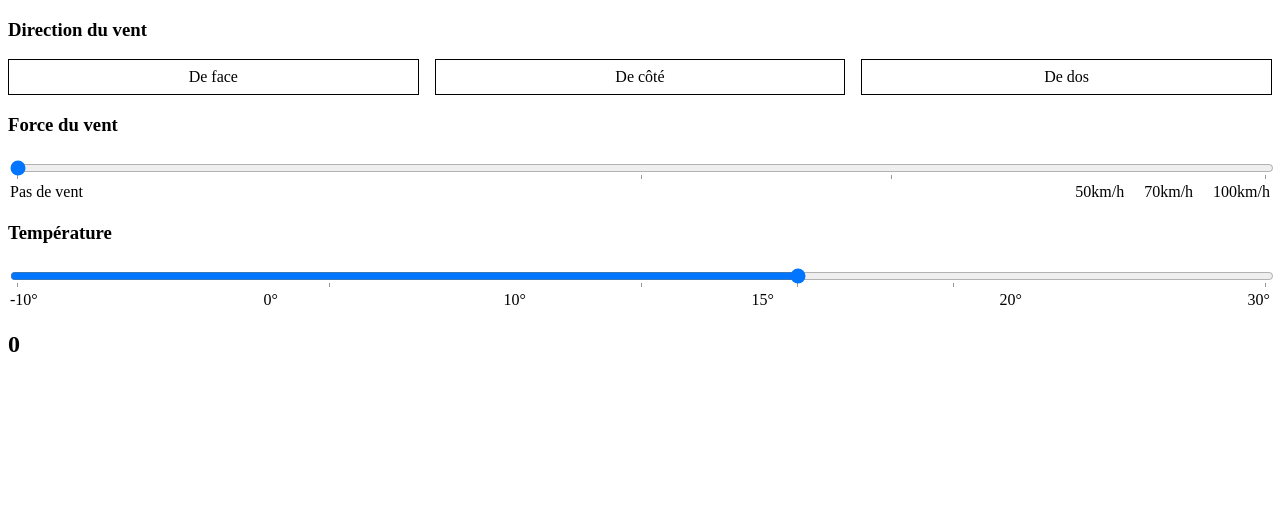
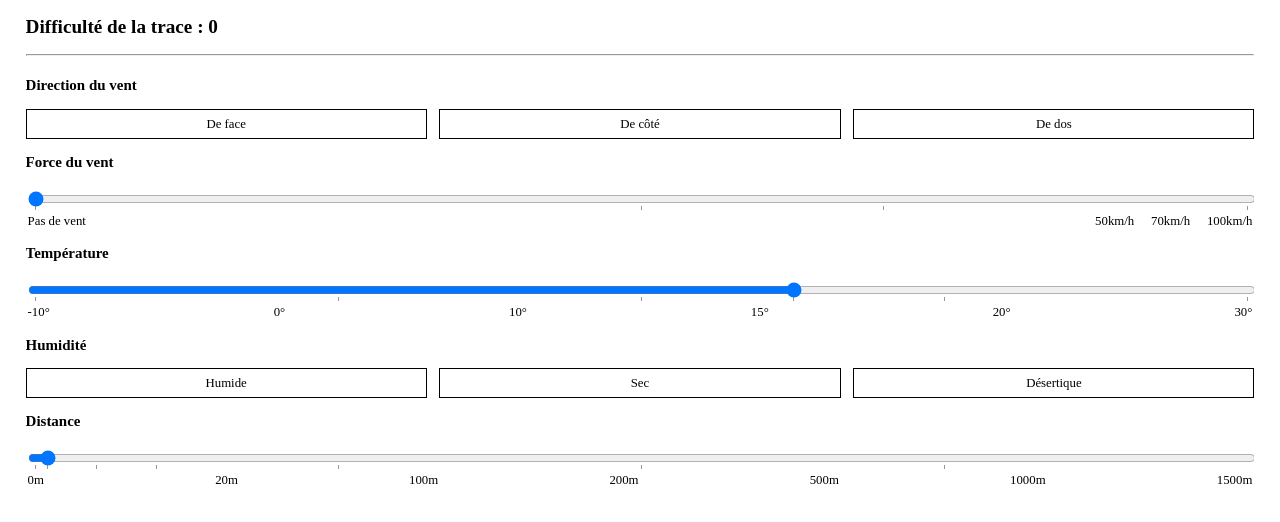
Before and after one commit to KevinLanvin/Mantrailing, a SvelteKit app: page / in a window 1280 px wide. Shown: the top 522 px of the page. Built offline with nearby package versions, Linux system fonts and the light colour scheme.

Commit message:
Add distance and moisture

```diff
--- a/src/app.html
+++ b/src/app.html
@@ -10,3 +10,16 @@
 		<div style="display: contents">%sveltekit.body%</div>
 	</body>
 </html>
+
+<style>
+	* {
+		overflow: hidden;
+	}
+	body {
+		width: 100vw;
+		margin: 0;
+		padding: 0 2em;
+		box-sizing: border-box;
+		font-size: 0.8em;
+	}
+</style>
--- a/src/calculators.js
+++ b/src/calculators.js
@@ -9,3 +9,14 @@ export const getTemperatureScore = ($data, $options) => {
 	);
 	return $data?.temperature?.[temperature] ?? 0;
 };
+
+export const getMoistureScore = ($data, $options) => {
+	return $data?.moisture?.[$options.moisture] ?? 0;
+};
+
+export const getDistanceScore = ($data, $options) => {
+	const distance =
+		[20, 100, 200, 500, 1000, 1500].find((distance) => $options.distance <= distance) || 1500;
+	console.log($options.distance, distance);
+	return $data?.distance?.[distance]?.value ?? 0;
+};
--- /dev/null
+++ b/src/components/DistancePicker.svelte
@@ -0,0 +1,62 @@
+<script>
+	import { options } from '../store';
+	import { onMount } from 'svelte';
+
+	onMount(() =>
+		options.update((state) => {
+			return {
+				...state,
+				distance: 20
+			};
+		})
+	);
+	// @ts-ignore
+	const handleDistanceChange = (event) => {
+		options.update((state) => {
+			return {
+				...state,
+				distance: event.target.value
+			};
+		});
+	};
+</script>
+
+<div class="distancePicker">
+	<h3>
+		<label for="distance">Distance</label>
+	</h3>
+	<input
+		type="range"
+		id="distance"
+		name="distance"
+		min="0"
+		max="2000"
+		value="20"
+		on:change={handleDistanceChange}
+		list="availableDistances"
+	/>
+	<datalist id="availableDistances">
+		<option value="0" label="0m"></option>
+		<option value="20" label="20m"></option>
+		<option value="100" label="100m"></option>
+		<option value="200" label="200m"></option>
+		<option value="500" label="500m"></option>
+		<option value="1000" label="1000m"></option>
+		<option value="1500" label="1500m"></option>
+	</datalist>
+</div>
+
+<style lang="scss">
+	.distancePicker {
+		width: 100%;
+		input {
+			width: 100%;
+		}
+	}
+	datalist {
+		display: flex;
+		width: 100%;
+		justify-content: space-between;
+		gap: 1em;
+	}
+</style>
--- /dev/null
+++ b/src/components/MoisturePicker.svelte
@@ -0,0 +1,84 @@
+<script>
+	import { options } from '../store';
+	import { onMount } from 'svelte';
+
+	onMount(() =>
+		options.update((state) => {
+			return {
+				...state,
+				moisture: 'wet'
+			};
+		})
+	);
+	// @ts-ignore
+	const handleMoistureChange = (event) => {
+		options.update((state) => {
+			return {
+				...state,
+				moisture: event.target.value
+			};
+		});
+	};
+</script>
+
+<div class="moisturePicker">
+	<h3>Humidité</h3>
+	<div class="input">
+		<div>
+			<input
+				type="radio"
+				id="moistureWet"
+				name="moisture"
+				value="wet"
+				on:change={handleMoistureChange}
+			/>
+			<label for="moistureWet">Humide</label>
+		</div>
+		<div>
+			<input
+				type="radio"
+				id="moistureDry"
+				name="moisture"
+				value="dry"
+				on:change={handleMoistureChange}
+			/>
+			<label for="moistureDry">Sec</label>
+		</div>
+		<div>
+			<input
+				type="radio"
+				id="moistureWarm"
+				name="moisture"
+				value="warm"
+				on:change={handleMoistureChange}
+			/>
+			<label for="moistureWarm">Désertique</label>
+		</div>
+	</div>
+</div>
+
+<style lang="scss">
+	.moisturePicker {
+		.input {
+			display: grid;
+			gap: 1em;
+			grid-template-columns: 1fr 1fr 1fr;
+			div {
+				border: 1px solid black;
+			}
+		}
+		input {
+			display: none;
+			&:checked + label {
+				background-color: #ccc;
+			}
+		}
+		label {
+			display: block;
+			width: 100%;
+			text-align: center;
+			padding: 0.5em;
+			box-sizing: border-box;
+		}
+	}
+</style>
--- a/src/components/Score.svelte
+++ b/src/components/Score.svelte
@@ -2,4 +2,5 @@
   import { score } from "../store"
 </script>
 
-<h2>{$score}</h2>
+<h2>Difficulté de la trace : {$score}</h2>
+<hr>
--- a/src/routes/+page.svelte
+++ b/src/routes/+page.svelte
@@ -1,11 +1,15 @@
 <script>
-	import Score from '../components/Score.svelte';
+	import DistancePicker from '../components/DistancePicker.svelte';
+	import MoisturePicker from '../components/MoisturePicker.svelte';
+import Score from '../components/Score.svelte';
 	import TemperaturePicker from '../components/TemperaturePicker.svelte';
 	import WindDirectionPicker from '../components/WindDirectionPicker.svelte';
 	import WindForcePicker from '../components/WindForcePicker.svelte';
 </script>
 
+<Score />
 <WindDirectionPicker />
 <WindForcePicker />
 <TemperaturePicker />
-<Score />
+<MoisturePicker />
+<DistancePicker />
--- a/src/store.js
+++ b/src/store.js
@@ -1,5 +1,10 @@
 import { derived, writable } from 'svelte/store';
-import { getTemperatureScore, getWindScore } from './calculators';
+import {
+	getDistanceScore,
+	getMoistureScore,
+	getTemperatureScore,
+	getWindScore
+} from './calculators';
 
 import dataJSON from './data.json';
 
@@ -7,7 +12,7 @@ export const data = writable(dataJSON);
 export const options = writable({});
 
 export const score = derived([data, options], ([$data, $options]) => {
-	const scoreCalculators = [getWindScore, getTemperatureScore];
+	const scoreCalculators = [getWindScore, getTemperatureScore, getMoistureScore, getDistanceScore];
 	return scoreCalculators.reduce(
 		(totalScore, calculator) => totalScore + calculator($data, $options),
 		0
```
